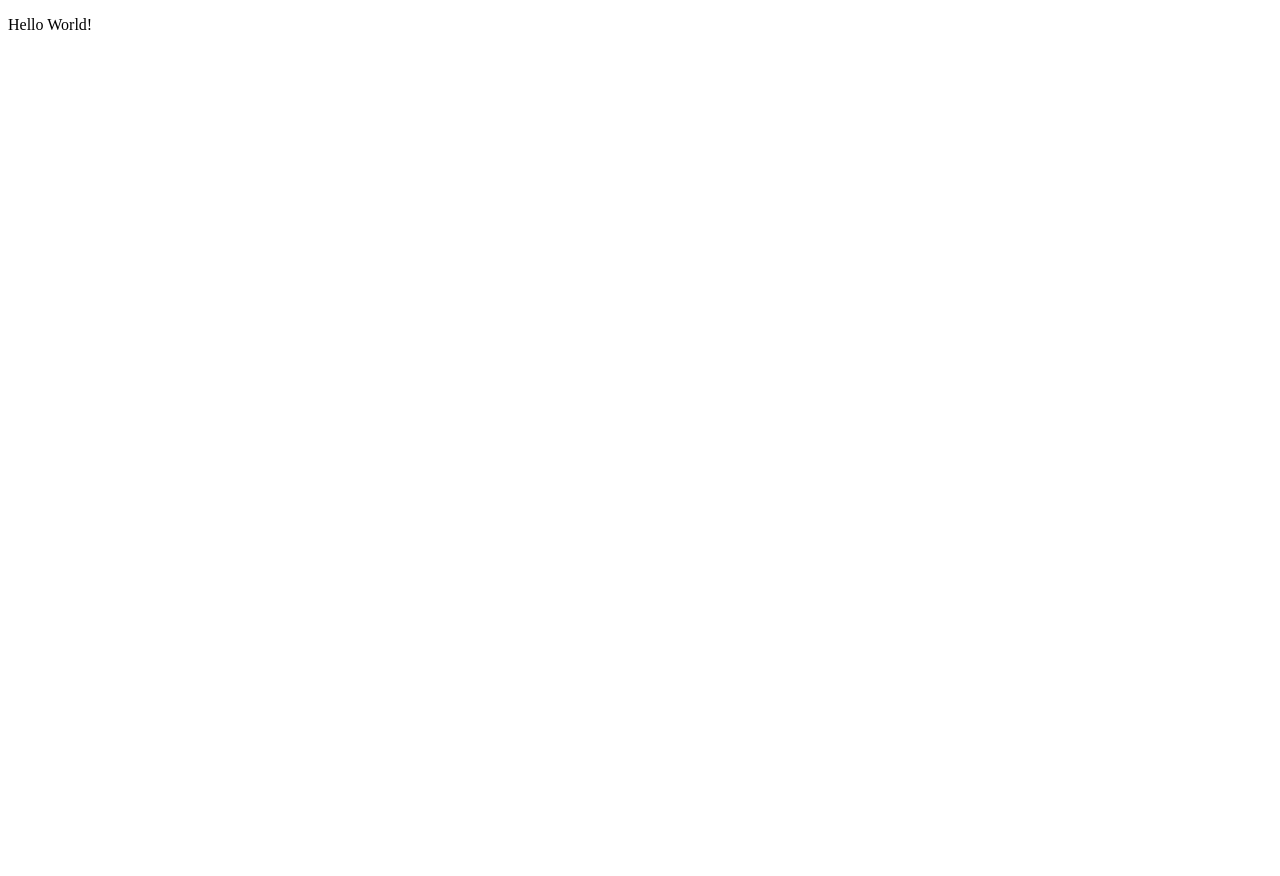
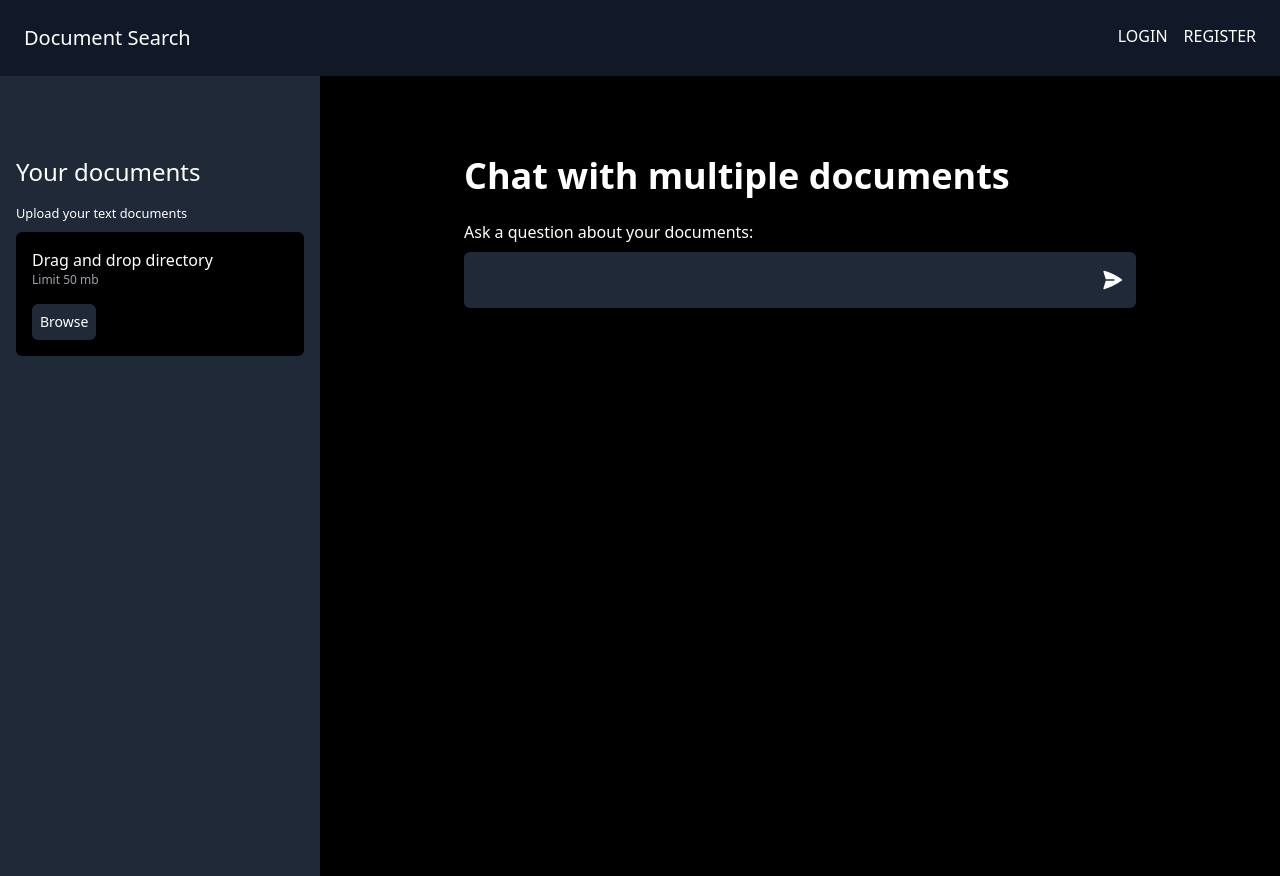
Before and after one commit to sameedakber-ai/search, a Django app: page / in a window 1280 px wide. Before the commit the page is almost empty. Before the commit the page ends 30 px from the top, so only its background shows below. Run offline with Django 4.2, Linux system fonts and the light colour scheme; some libraries are stand-ins or nearby versions.

Commit message:
Create document upload and user input interface

```diff
--- /dev/null
+++ b/templates/base.html
@@ -0,0 +1,12 @@
+<!DOCTYPE html>
+<html lang="en">
+<head>
+    <meta charset="UTF-8">
+    <title>{% block title %}{% endblock %}</title>
+    <script src="https://cdn.tailwindcss.com"></script>
+</head>
+<body>
+{% block content %}
+{% endblock %}
+</body>
+</html>
--- a/templates/pages/home.html
+++ b/templates/pages/home.html
@@ -1,10 +1,49 @@
-<!DOCTYPE html>
-<html lang="en">
-<head>
-    <meta charset="UTF-8">
-    <title>Title</title>
-</head>
-<body>
-    <p>Hello World!</p>
-</body>
-</html>
+{% extends "base.html" %}
+
+{% block title %}Home Page{% endblock %}
+
+{% block content %}
+    <nav class="p-6 bg-gray-900 text-white flex justify-between">
+        <div>
+            <h1 class="text-xl font-medium">Document Search</h1>
+        </div>
+        <div class="flex space-x-4">
+            <div>LOGIN</div>
+            <div>REGISTER</div>
+        </div>
+    </nav>
+
+    <main class="bg-gray-800 text-white h-screen">
+        <div class="grid grid-cols-4 h-full">
+            <div class="col-span-1 px-4 py-20 flex justify-center">
+                <div class="w-full">
+                    <h2 class="text-2xl font-medium mb-3">Your documents</h2>
+                    <small>Upload your text documents</small>
+                    <div class="bg-black p-4 mt-2 rounded-md">
+                        <p>Drag and drop directory</p>
+                        <p class="text-gray-400 text-xs">Limit 50 mb</p>
+                        <button class="p-2 text-sm rounded-md bg-gray-800 mt-4">Browse</button>
+                    </div>
+                </div>
+            </div>
+            <div class="col-span-3 px-8 py-20 bg-black flex justify-center">
+                <div class="w-3/4">
+                    <div class="flex space-x-2 items-center">
+                        <h1 class="text-4xl font-bold">Chat with multiple documents</h1>
+
+                    </div>
+                    <p class="mt-6">Ask a question about your documents:</p>
+                    <form action="" method="post">
+                        <div class="flex space-x-2 bg-gray-800 py-4 px-3 mt-2 w-full rounded-md">
+                            <input type="text" class="bg-transparent focus:outline-none w-full">
+                            <svg xmlns="http://www.w3.org/2000/svg" viewBox="0 0 24 24" fill="currentColor"
+                                 class="w-6 h-6">
+                                <path d="M3.478 2.404a.75.75 0 0 0-.926.941l2.432 7.905H13.5a.75.75 0 0 1 0 1.5H4.984l-2.432 7.905a.75.75 0 0 0 .926.94 60.519 60.519 0 0 0 18.445-8.986.75.75 0 0 0 0-1.218A60.517 60.517 0 0 0 3.478 2.404Z"/>
+                            </svg>
+                        </div>
+                    </form>
+                </div>
+            </div>
+        </div>
+    </main>
+{% endblock %}
```
